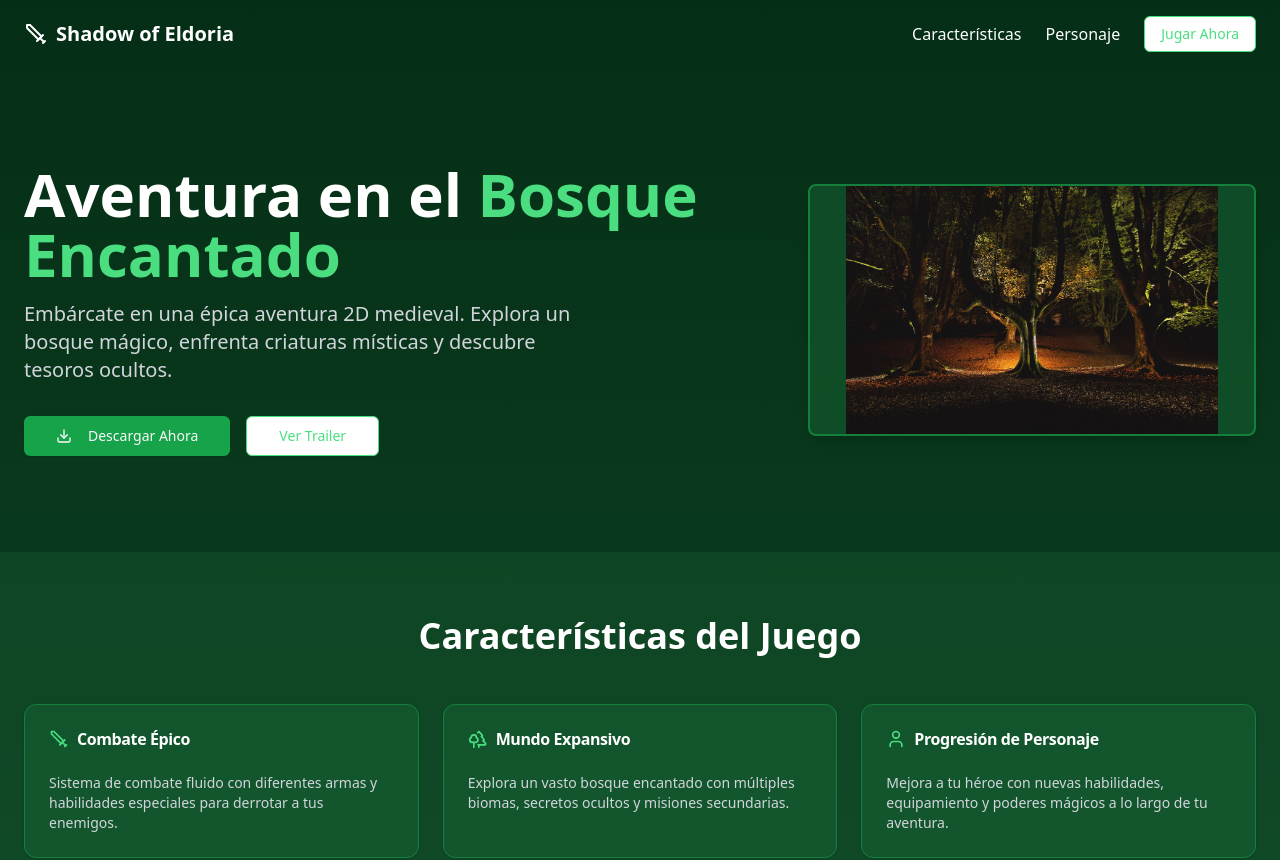
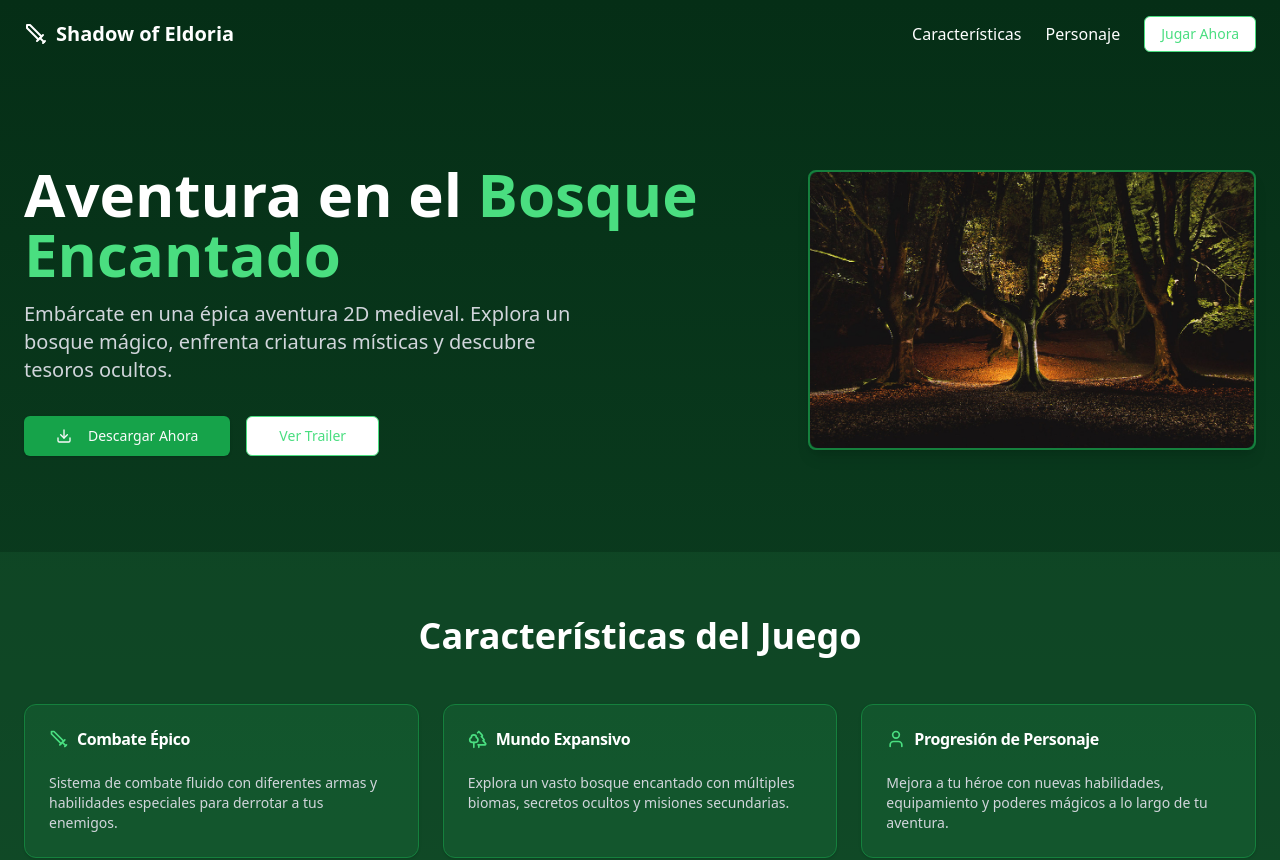
Before and after one commit to abrahamr110/Shadow-of-Eldoria, a Next.js app: page / in a window 1280 px wide. Shown: the top 860 px of the page. Built offline with nearby package versions, Linux system fonts and the light colour scheme.

Commit message:
Update page.js

```diff
--- a/src/app/page.js
+++ b/src/app/page.js
@@ -74,14 +74,14 @@ export default function Home() {
                 </div>
                 <div className="flex-1 w-full max-w-md">
                     <AspectRatio
-                        ratio={16 / 9}
+                        ratio={16 / 10}
                         className="bg-green-800/50 rounded-lg overflow-hidden border-2 border-green-700 shadow-lg"
                     >
                         <Image
                             src="/images/bosqueEncantado.jpg"
                             alt="Enchanted Quest Game Screenshot"
                             fill
-                            className="object-contain rounded-lg"
+                            className="object-cover rounded-lg"
                         />
                     </AspectRatio>
                 </div>
@@ -191,7 +191,6 @@ export default function Home() {
                 </div>
             </section>
 
-            {/* CTA Section */}
             <section className="container mx-auto py-16 px-4 md:px-6 text-center">
                 <div className="max-w-2xl mx-auto space-y-6">
                     <h2 className="text-3xl md:text-4xl font-bold">
```
